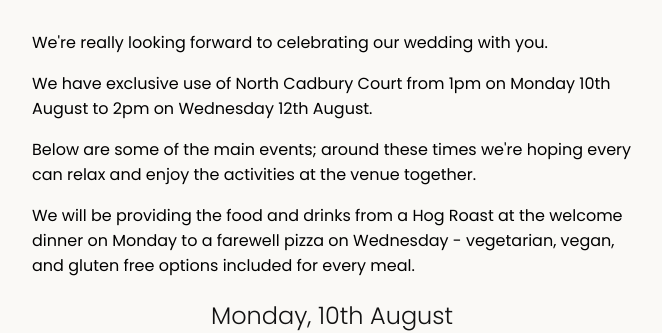
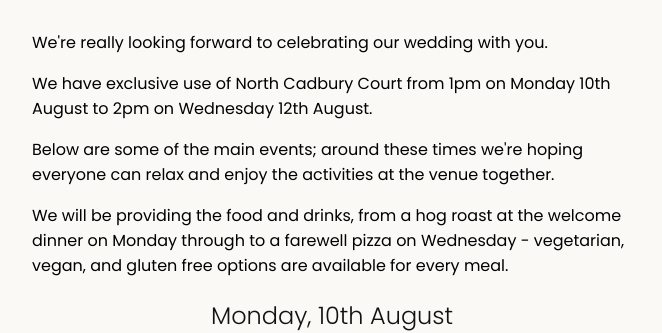
Before and after one commit to LawrenceWarren/wedding-website, a SvelteKit app: page / in a window 1280 px wide. Shown: the part 1520-1853 px from the top of the page, without its empty margins (308-970 px from the left). Built offline with nearby package versions, Linux system fonts and the light colour scheme; a web font is replaced by a local one.

Commit message:
Improve wording slightly

```diff
--- a/src/routes/+page.svelte
+++ b/src/routes/+page.svelte
@@ -54,13 +54,13 @@
     to 2pm on Wednesday 12th August.
   </p>
   <p>
-    Below are some of the main events; around these times we're hoping every can
-    relax and enjoy the activities at the venue together.
+    Below are some of the main events; around these times we're hoping everyone
+    can relax and enjoy the activities at the venue together.
   </p>
   <p>
-    We will be providing the food and drinks from a Hog Roast at the welcome
-    dinner on Monday to a farewell pizza on Wednesday - vegetarian, vegan, and
-    gluten free options included for every meal.
+    We will be providing the food and drinks, from a hog roast at the welcome
+    dinner on Monday through to a farewell pizza on Wednesday - vegetarian,
+    vegan, and gluten free options are available for every meal.
   </p>
 
   <h2>Monday, 10th August</h2>
```
